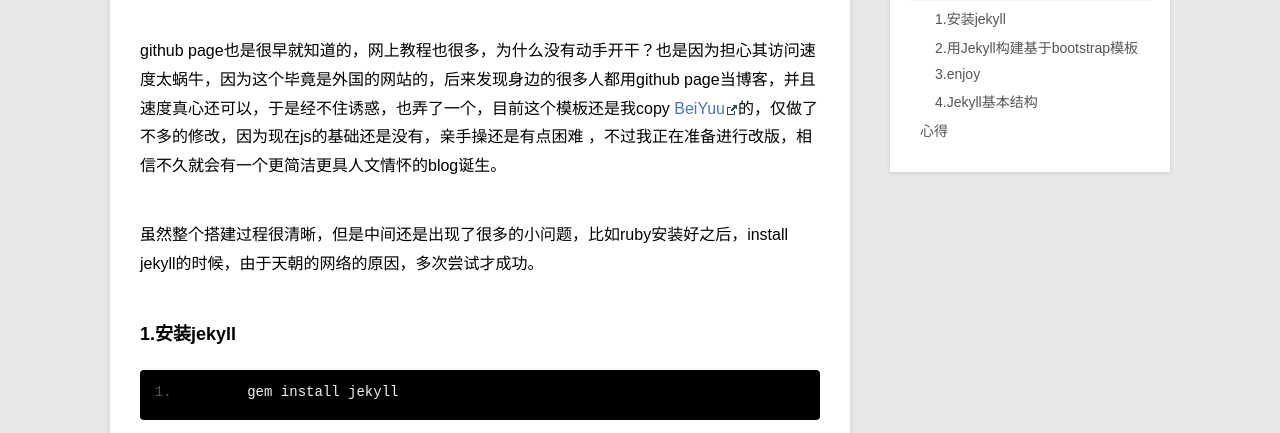
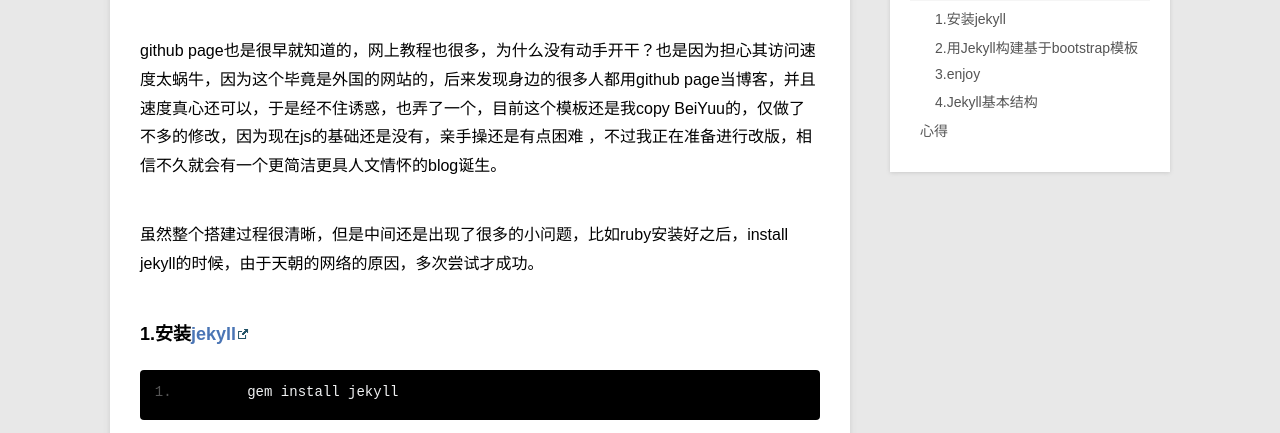
Before and after one commit to alankell/alankell.github.io, a Jekyll site: the page built from _posts/blog/2013-11-19-keeping.md, in a window 1280 px wide and 900 px high, scrolled down 505 px. Shown: the part 218-651 px from the top of the window. Built offline with Jekyll 4.4.1, drawn with Linux system fonts in a browser that asks for light colours; Markdown is read by kramdown in place of the engine named in the settings; part of the change alters nothing that is shown.

```diff
--- a/_posts/blog/2013-11-19-keeping.md
+++ b/_posts/blog/2013-11-19-keeping.md
@@ -19,7 +19,7 @@ tags: [生活，学习]
 其实一直想搭建一个个人blog,正如大家说的那样为了像黑客一样写博客，之前也用[Ghost][1]搭建过一个，它是基于node.js的一个bloging platform,那个相对简单，简单的模板都已经写好，当时就很快弄了一个，并且网上弄了一个免费的VPS，可是免费的终归是不靠谱，总是掉，别且有次数据丢失，虽然那个平台很好，很简洁很漂亮，但是作为一个买不起VPS的穷学生来说，也就丢弃了。
 
 
-github page也是很早就知道的，网上教程也很多，为什么没有动手开干？也是因为担心其访问速度太蜗牛，因为这个毕竟是外国的网站的，后来发现身边的很多人都用github page当博客，并且速度真心还可以，于是经不住诱惑，也弄了一个，目前这个模板还是我copy [BeiYuu][2]的，仅做了不多的修改，因为现在js的基础还是没有，亲手操还是有点困难
+github page也是很早就知道的，网上教程也很多，为什么没有动手开干？也是因为担心其访问速度太蜗牛，因为这个毕竟是外国的网站的，后来发现身边的很多人都用github page当博客，并且速度真心还可以，于是经不住诱惑，也弄了一个，目前这个模板还是我copy BeiYuu的，仅做了不多的修改，因为现在js的基础还是没有，亲手操还是有点困难
 ，不过我正在准备进行改版，相信不久就会有一个更简洁更具人文情怀的blog诞生。
 
 
@@ -27,7 +27,7 @@ github page也是很早就知道的，网上教程也很多，为什么没有动
 
 
 
-###1.安装jekyll
+###1.安装[jekyll][2]
 
 <pre class="prettify">
 	gem install jekyll
```
